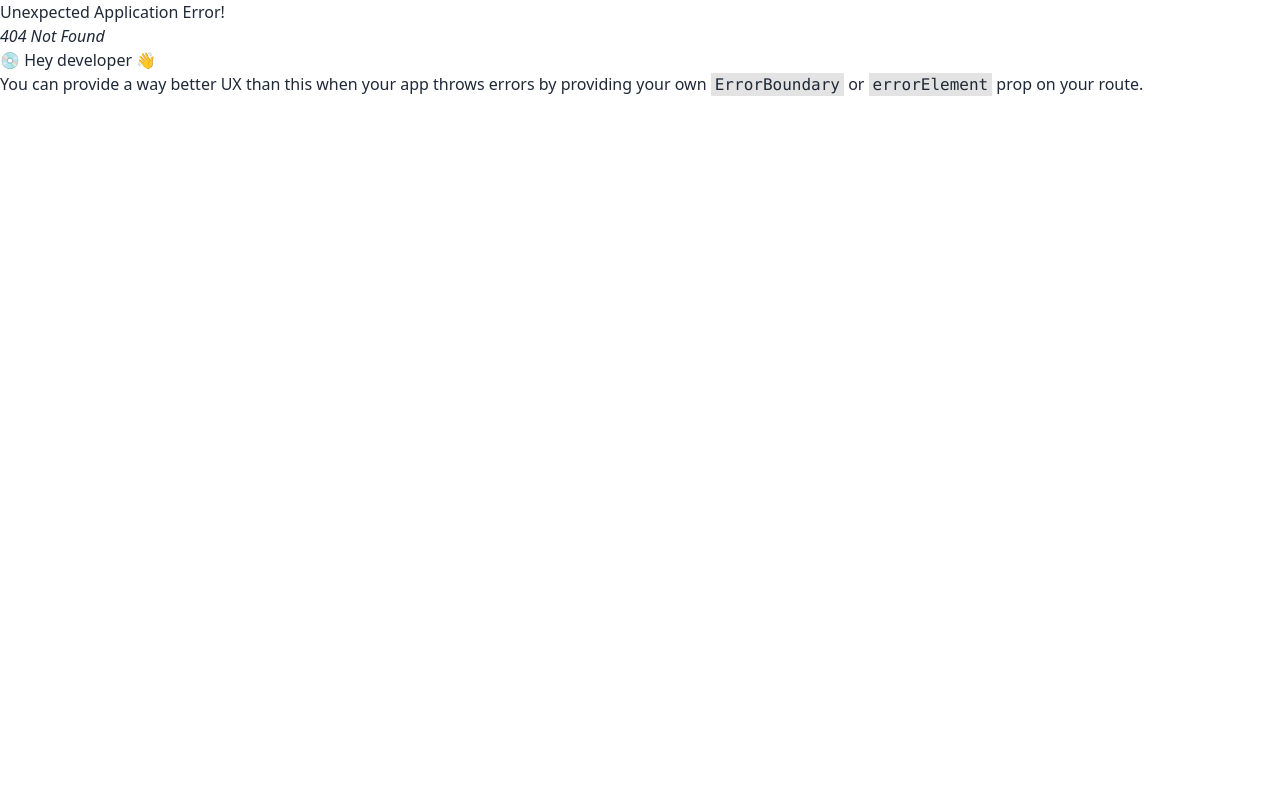
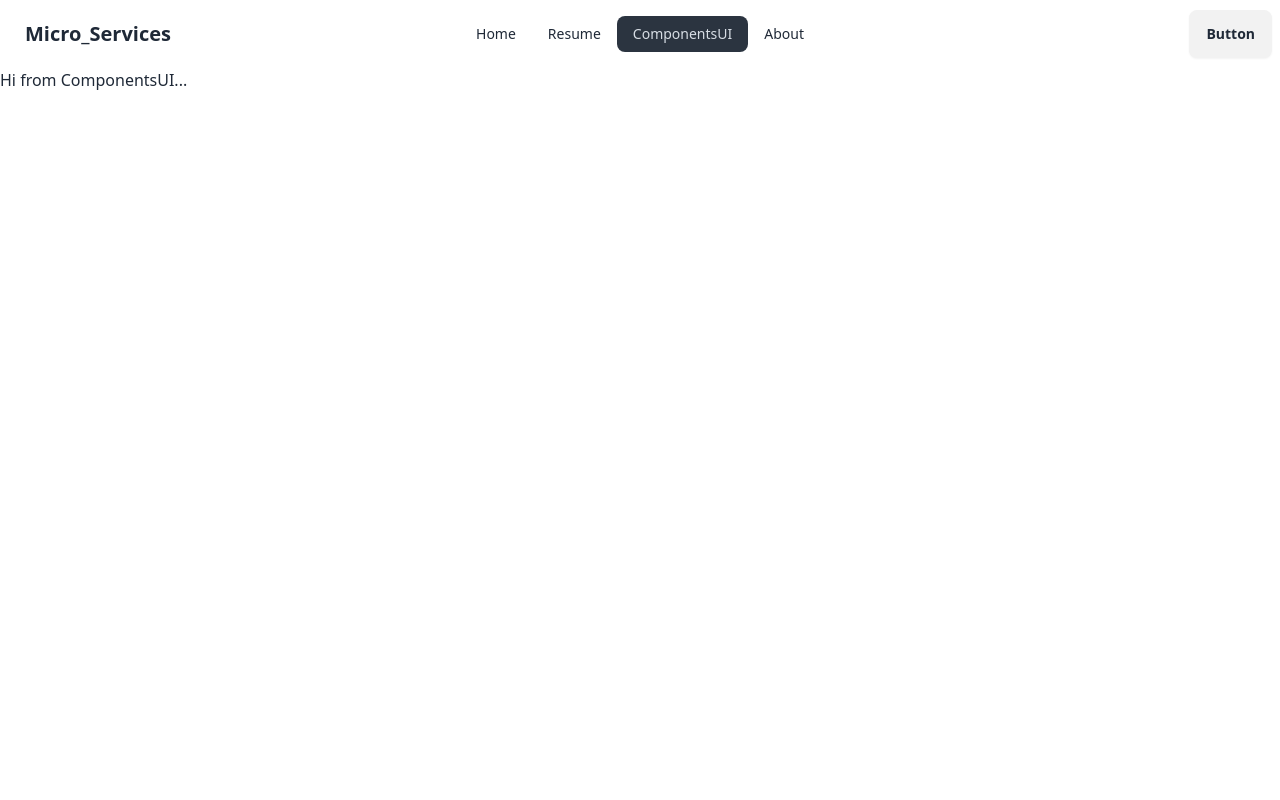
Before and after one commit to MUHAMMADSabbirHossain/personal-portfolio, a React (Vite) app in the folder Personal-Portfolios-FrontEnd/: page /components-ui in a window 1280 px wide. Before the commit this address had no page. Shown: the top 800 px of the page. Built offline with nearby package versions, Linux system fonts and the light colour scheme.

Commit message:
navbar | page: navbar title is linked with home page; componentsui page added... successfully

```diff
--- a/Personal-Portfolios-FrontEnd/src/components/Navbar.jsx
+++ b/Personal-Portfolios-FrontEnd/src/components/Navbar.jsx
@@ -1,9 +1,10 @@
-import { NavLink } from "react-router-dom";
+import { Link, NavLink } from "react-router-dom";
 
 const Navbar = () => {
     const linkList = <>
         <li><NavLink to="/">Home</NavLink></li>
         <li><NavLink to="/resume">Resume</NavLink></li>
+        <li><NavLink to="/components-ui">ComponentsUI</NavLink></li>
         <li><NavLink to="/about">About</NavLink></li>
         {/* <li><a>Item 1</a></li>
         <li>
@@ -37,7 +38,7 @@ const Navbar = () => {
                         {linkList}
                     </ul>
                 </div>
-                <a className="btn btn-ghost text-xl">Micro_Services</a>
+                <Link to="/" className="btn btn-ghost text-xl">Micro_Services</Link>
             </div>
             <div className="navbar-center hidden lg:flex">
                 <ul className="menu menu-horizontal px-1">
--- /dev/null
+++ b/Personal-Portfolios-FrontEnd/src/pages/ComponentsUi.jsx
@@ -0,0 +1,11 @@
+import React from 'react';
+
+const ComponentsUi = () => {
+    return (
+        <div>
+            Hi from ComponentsUI...
+        </div>
+    );
+};
+
+export default ComponentsUi;
--- a/Personal-Portfolios-FrontEnd/src/routes/roots.jsx
+++ b/Personal-Portfolios-FrontEnd/src/routes/roots.jsx
@@ -3,6 +3,7 @@ import Root from "../layout/Root";
 import Home from "../pages/Home";
 import About from "../pages/About";
 import Resume from "../pages/Resume";
+import ComponentsUi from "../pages/ComponentsUi";
 
 const router = createBrowserRouter([
     {
@@ -18,6 +19,10 @@ const router = createBrowserRouter([
                 element: <Resume></Resume>
             },
             {
+                path: "/components-ui",
+                element: <ComponentsUi></ComponentsUi>
+            },
+            {
                 path: "/about",
                 element: <About></About>
             }
```
